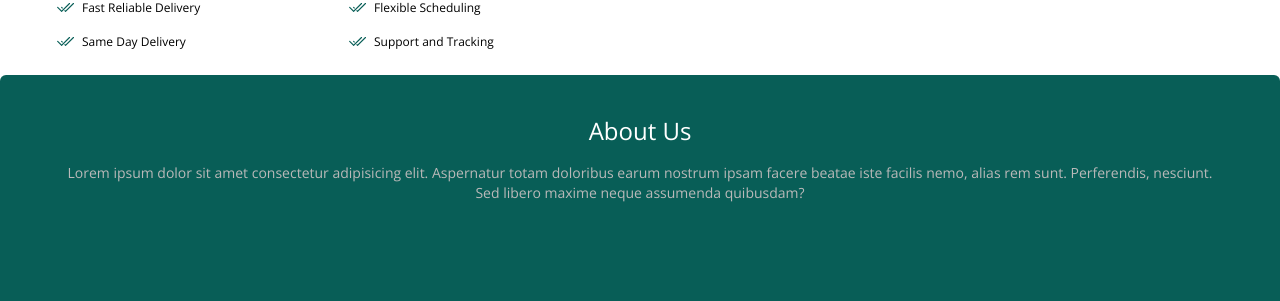
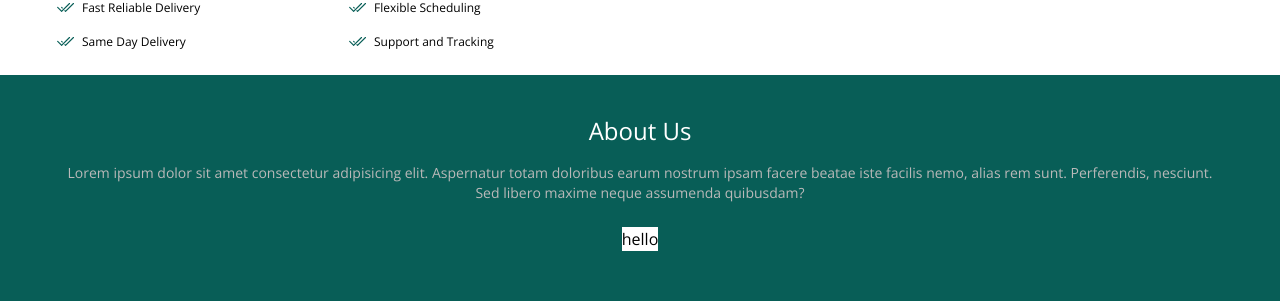
Before and after one commit to TamaniPhiri/WebUI-4, a React (Vite) app: page / in a window 1280 px wide. Shown: the part 317-618 px from the top of the page. Built offline with nearby package versions, Linux system fonts and the light colour scheme; no server answers.

Commit message:
about us section in progress

```diff
--- a/package.json
+++ b/package.json
@@ -11,6 +11,7 @@
   },
   "dependencies": {
     "@lottiefiles/react-lottie-player": "^3.5.3",
+    "animate.css": "^4.1.1",
     "react": "^18.2.0",
     "react-animation-on-scroll": "^5.1.0",
     "react-dom": "^18.2.0",
--- a/src/Components/About.jsx
+++ b/src/Components/About.jsx
@@ -6,12 +6,15 @@ const About = () => {
 
     const ref = useRef(null);
   return (
-    <div ref={ref} className='h-screen flex w-full'>
-        <div className=" bg-[#085e57] items-center justify-center w-full rounded-md py-2 text-center pt-10 px-4 md:px-14">
+    <div ref={ref} className='h-screen flex flex-col w-full bg-[#085e57] items-center'>
+        <div className=" w-full py-2 text-center pt-10 px-4 md:px-14">
             <h1 className='text-center text-white text-xl md:text-2xl ' id='about'>About Us</h1>
             <p className='text-[#bab9b9] text-sm py-4'>
                 Lorem ipsum dolor sit amet consectetur adipisicing elit. Aspernatur totam doloribus earum nostrum ipsam facere beatae iste facilis nemo, alias rem sunt. Perferendis, nesciunt. Sed libero maxime neque assumenda quibusdam?
             </p>
+        </div>
+        <div className='bg-white'>
+            hello
         </div>
     </div>
   )
```
Also changed, not shown: 1 other file (tests, documents, lock files or other folders).
